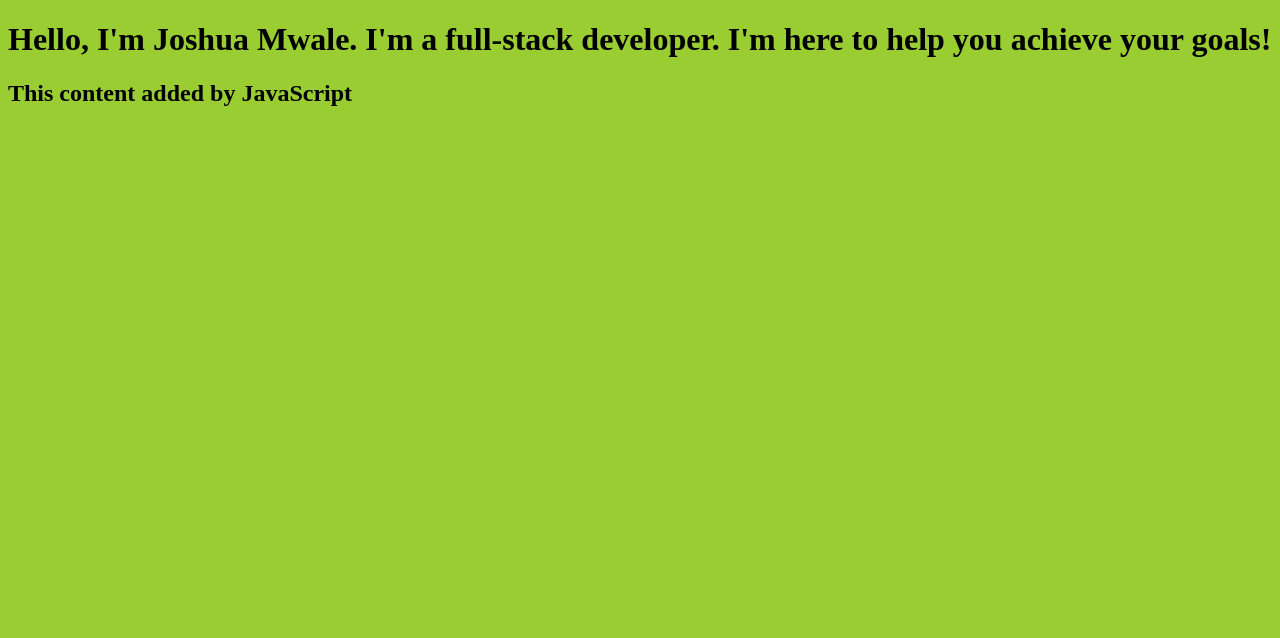
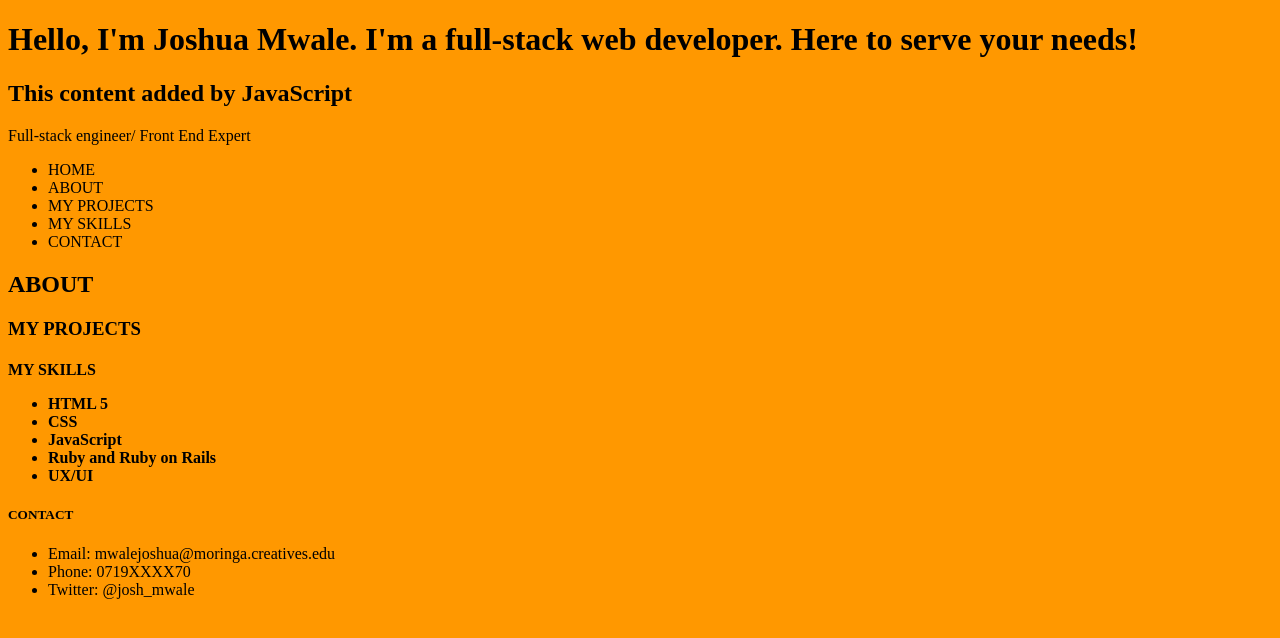
Before and after one commit to joshuamwale/Project-portfolio, a plain HTML site: page index.html in a window 1280 px wide. Drawn offline with Linux system fonts and the light colour scheme.

Commit message:
update website

```diff
--- a/index.html
+++ b/index.html
@@ -4,16 +4,53 @@
     <head>
         <link rel="stylesheeet" href="style.css"/>
     <style>
-        <!-- body {background: yellowgreen;} -->
+        <!-- body {background: #ff9800} -->
     </style>
     </head>
     <title>My Project Portfolio</title>
     <body>
+    <h1>
+       Hello, I'm Joshua Mwale. I'm a full-stack web developer. Here to serve your needs!
 
+       <script src="script.js"></script>
+
+    </h1>
+    <p>
+        Full-stack engineer/ Front End Expert
+    </p>
+
+    <p>
+         <ul>
+        <li>HOME</li>
+        <li>ABOUT</li>
+        <li>MY PROJECTS</li>
+        <li>MY SKILLS</li>
+        <li>CONTACT</li>
+        </ul>
+    </p>
+
+    <h2>
+        ABOUT
+        </h2>
+
+    <h3> MY PROJECTS
+        </h3>
+
+    <h4>MY SKILLS
+        <ul>
+            <li> HTML 5</li>
+            <li> CSS </li>
+            <li> JavaScript</li>
+            <li> Ruby and Ruby on Rails</li>
+            <li> UX/UI </li>
+    </ul>
+    </h4>
+    <h5>CONTACT</h5>
+    <ul>
+        <li>Email: mwalejoshua@moringa.creatives.edu</li>
+        <li>Phone: 0719XXXX70</li>
+        <li>Twitter: @josh_mwale
+            </ul>
 
     </body>
-    <h1>
-       Hello, I'm Joshua Mwale. I'm a full-stack developer. I'm here to help you achieve your goals!
-
-       <script src="script.js"></script>
     </html>
```
